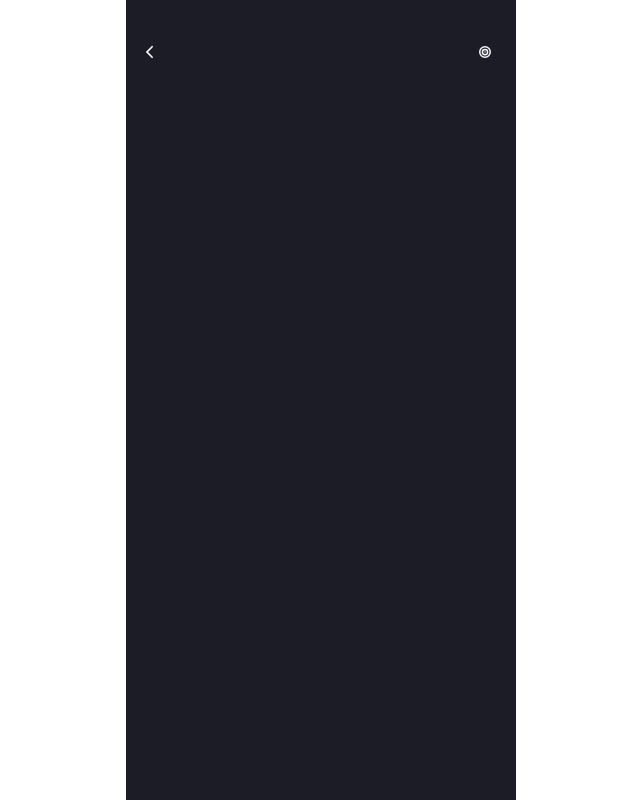
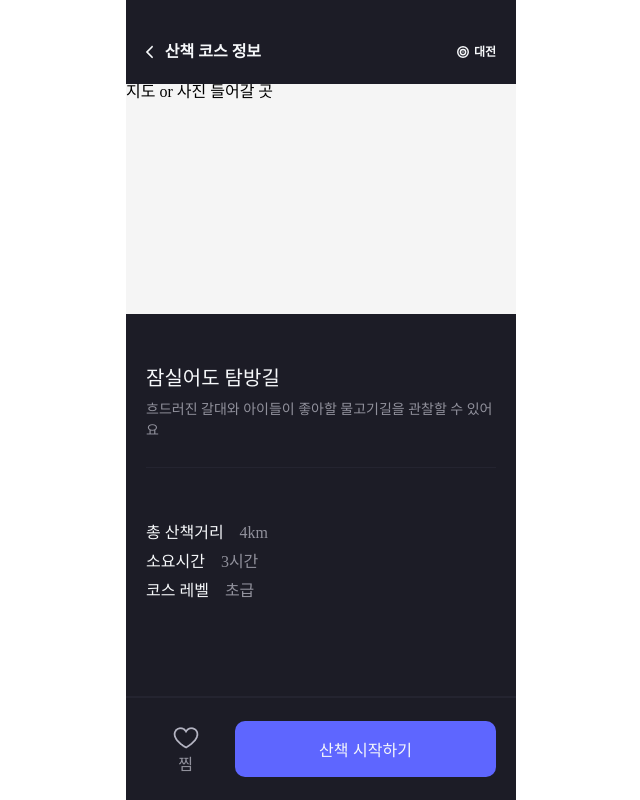
Before and after one commit to seoul-night/ddubam-client, a React (Create React App) app: page /pathdetail/1 in a window 1280 px wide. Shown: the whole page, without its empty margins (319-959 px from the left). Built offline with nearby package versions, Linux system fonts and the light colour scheme.

Commit message:
[Design] 산책 코스 정보 페이지
지도나 사진은 추후에 추가

```diff
--- a/src/components/Footer.jsx
+++ b/src/components/Footer.jsx
@@ -11,7 +11,7 @@ const Foot = styled.div`
   right: 0;
   margin: 0 auto;
   width: 100%;
-  max-width: 390px;
+  max-width: var(--max-width);
   height: 55px;
   border-top: 1px solid #7a7a83;
   display: flex;
--- a/src/index.css
+++ b/src/index.css
@@ -14,6 +14,7 @@ code {
 
 :root {
   --vh: 100vh;
+  --max-width: 390px;
 }
 /* 페이지 크기 제한 */
 .Home,
@@ -24,7 +25,7 @@ code {
 .LikedPath,
 .PopularPath,
 .PathDetail {
-  max-width: 390px;
+  max-width: var(--max-width);
   /* min-height: 780px; */
   margin-left: auto;
   margin-right: auto;
--- a/src/pages/PathDetail.jsx
+++ b/src/pages/PathDetail.jsx
@@ -1,6 +1,8 @@
 import React from "react";
 import CourseHeader from "../components/CourseHeader";
 import styled from "styled-components";
+import emptylike from "../assets/icons/emptylike.png";
+import like from "../assets/icons/like.png";
 
 const HomeWrapper = styled.div`
   height: 100vh;
@@ -9,12 +11,132 @@ const HomeWrapper = styled.div`
   position: relative;
   padding: 20px;
   box-sizing: border-box;
+  position: relative;
 `;
 
+const Wrap = styled.div`
+  /* background-color: gray; */
+  padding-top: 26px;
+  padding-bottom: 26px;
+  width: 100%;
+  margin-top: 28px;
+  margin-bottom: 28px;
+  /* border-bottom: 1px solid #91919c; */
+`;
+const WhiteText1 = styled.h4`
+  color: #f6f8fa;
+  margin-right: 16px;
+  font-size: 20px;
+  line-height: 21px;
+`;
+const WhiteText2 = styled.h4`
+  color: #f6f8fa;
+  margin-right: 16px;
+  font-size: 16px;
+  line-height: 21px;
+`;
+const GrayText1 = styled.h4`
+  color: #91919c;
+  line-height: 21px;
+  font-size: 14px;
+`;
+
+const GrayText2 = styled.h4`
+  color: #91919c;
+  line-height: 21px;
+  font-size: 16px;
+`;
+
+const DetailWrap = styled.div`
+  display: flex;
+  margin-bottom: 8px;
+`;
+
+const Footer = styled.div`
+  position: fixed;
+  bottom: 0;
+  /* background-color: gray; */
+  left: 0;
+  right: 0;
+  margin: 0 auto;
+  max-width: var(--max-width);
+  width: 100%;
+  height: 104px;
+  border-top: 2px solid #242430;
+  box-sizing: border-box;
+  display: flex;
+  align-items: center;
+  padding: 20px;
+  justify-content: space-between;
+`;
+
+const Button = styled.button`
+  width: 261px;
+  height: 56px;
+  background-color: #5e66ff;
+  color: #f6f8fa;
+  font-size: 16px;
+  border-radius: 10px;
+  border: none;
+
+  &:hover {
+    background-color: #4950d4;
+  }
+`;
+const CenterDiv = styled.div`
+  flex-grow: 1;
+  display: flex;
+  justify-content: center;
+  align-items: center;
+  margin-right: 10px;
+`;
 const PathDetail = () => {
   return (
     <HomeWrapper className="PathDetail">
-      <CourseHeader />
+      <CourseHeader headerText={"산책 코스 정보"} location={"대전"} />
+      <div
+        style={{
+          width: "calc(100% + 40px)",
+          height: "230px",
+          backgroundColor: "whitesmoke",
+          marginLeft: "-20px",
+          marginRight: "-20px",
+        }}
+      >
+        지도 or 사진 들어갈 곳
+      </div>
+      <Wrap style={{ borderBottom: "1px solid #242430", gap: "4px" }}>
+        <WhiteText1 style={{ fontSize: "20px", marginBottom: "10px" }}>
+          잠실어도 탐방길
+        </WhiteText1>
+        <GrayText1 style={{ fontSize: "14px" }}>
+          흐드러진 갈대와 아이들이 좋아할 물고기길을 관찰할 수 있어요
+        </GrayText1>
+      </Wrap>
+      <Wrap>
+        <DetailWrap>
+          <WhiteText2>총 산책거리</WhiteText2>
+          <GrayText2>4km</GrayText2>
+        </DetailWrap>
+        <DetailWrap>
+          <WhiteText2>소요시간</WhiteText2>
+          <GrayText2>3시간</GrayText2>
+        </DetailWrap>
+        <DetailWrap>
+          <WhiteText2>코스 레벨</WhiteText2>
+          <GrayText2>초급</GrayText2>
+        </DetailWrap>
+      </Wrap>
+
+      <Footer>
+        <CenterDiv>
+          <div style={{ textAlign: "center" }}>
+            <img src={emptylike} alt="Like" />
+            <GrayText2>찜</GrayText2>
+          </div>
+        </CenterDiv>
+        <Button style={{ marginLeft: "auto" }}>산책 시작하기</Button>
+      </Footer>
     </HomeWrapper>
   );
 };
```
